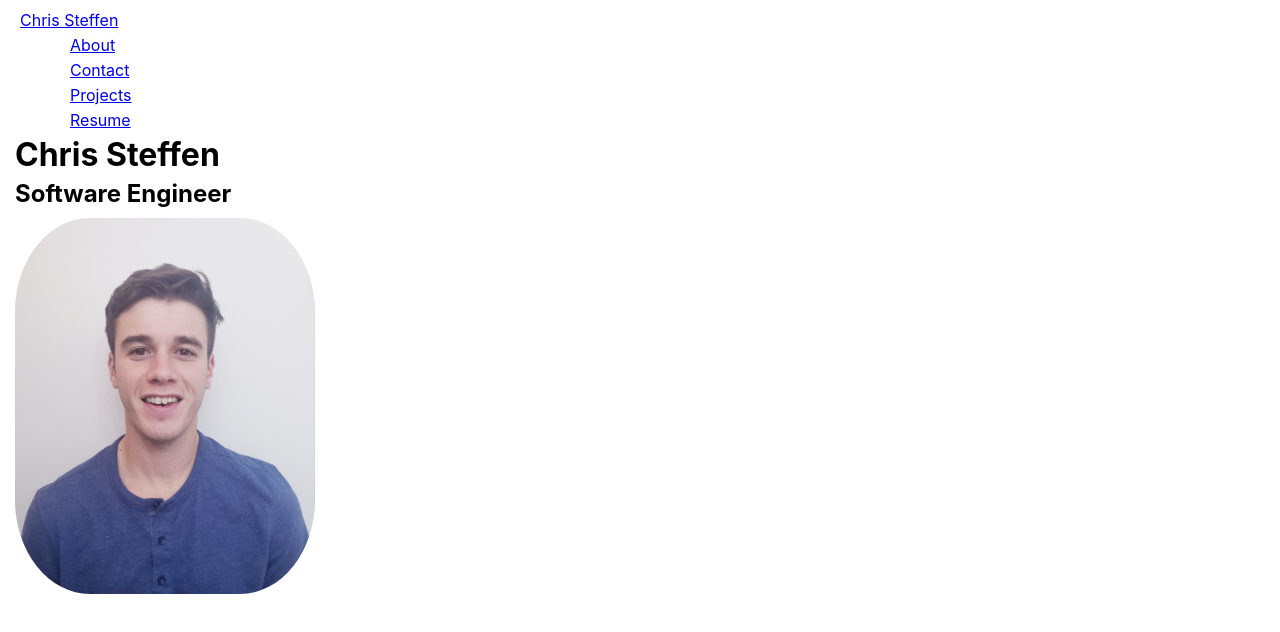
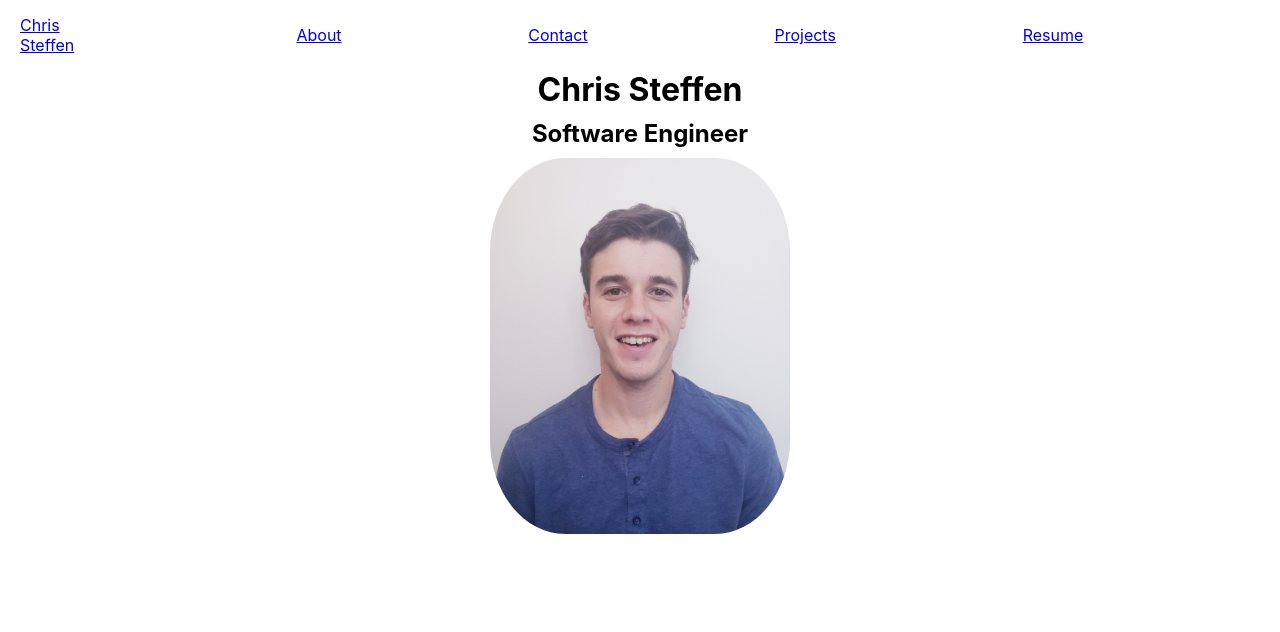
Before and after one commit to chrsteffen1/portfolio, a React (Create React App) app: page / in a window 1280 px wide. Shown: the top 632 px of the page. Built offline with nearby package versions, Linux system fonts and the light colour scheme.

Commit message:
space home page

```diff
--- a/src/App.css
+++ b/src/App.css
@@ -2,10 +2,20 @@
   text-align: center;
 }
 
-.App-logo {
-  height: 40vmin;
-  pointer-events: none;
+nav{
+  display: flex;
+  align-items: center;
+  justify-content: space-between;
+
 }
+nav ul{
+  display: flex;
+  justify-content: space-evenly;
+  padding: 0;
+  width: 100%
+}
+
+
 
 @media (prefers-reduced-motion: no-preference) {
   .App-logo {
--- a/src/pages/Home/Home.jsx
+++ b/src/pages/Home/Home.jsx
@@ -3,11 +3,11 @@
 
 const Home = () => {
   return (
-    <>
+    <div className={styles.landing}>
       <h1>Chris Steffen</h1>
       <h2>Software Engineer</h2>
       <img className={styles.image} src={Pic} alt="" />
-    </>
+    </div>
   );
 }
 
--- a/src/pages/Home/Home.module.css
+++ b/src/pages/Home/Home.module.css
@@ -1,7 +1,14 @@
 *{
-  margin: 5px
+  margin: 5px;
 }
 .image{
   max-width: 300px;
   border-radius: 25%;
 }
+
+.landing{
+  display: grid;
+  align-items: center;
+  justify-content: center;
+  text-align: center;
+}
```
